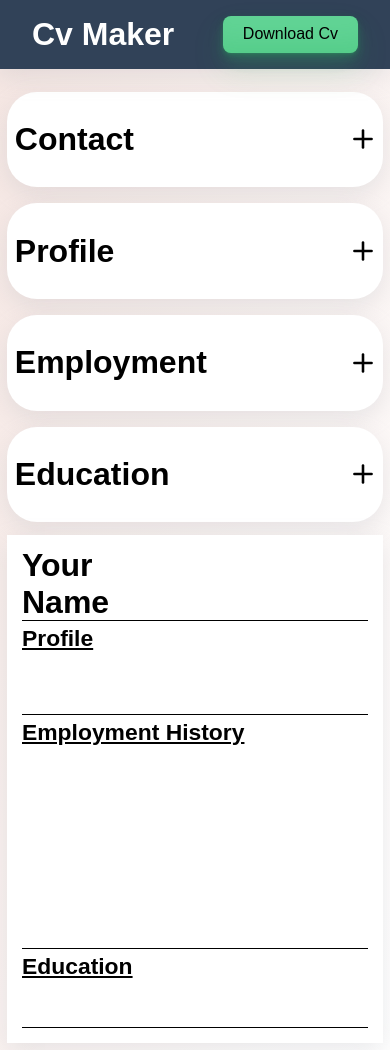
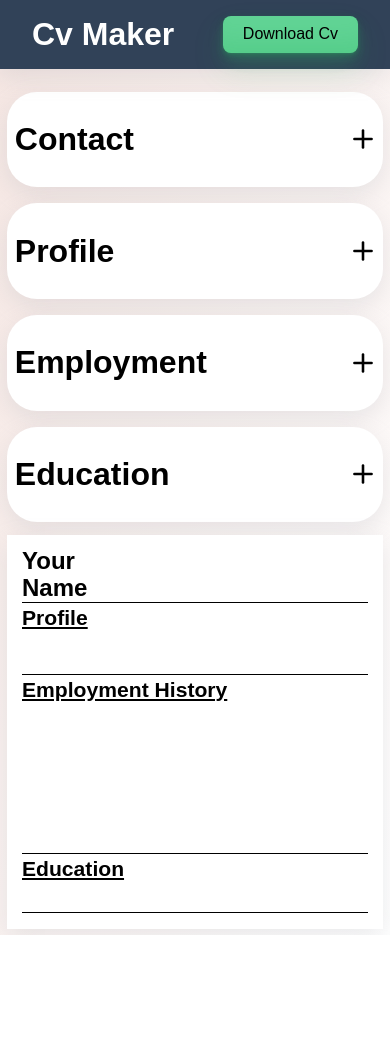
Before and after one commit to Jonathan-Winter-Dev/cv-maker, a React (Vite) app: page / in a window 390 px wide. After the commit the page ends 935 px from the top, so only its background shows below. Built offline with nearby package versions, Linux system fonts and the light colour scheme.

Commit message:
fix small screen cv display

```diff
--- a/src/App.css
+++ b/src/App.css
@@ -887,13 +887,19 @@ textarea {
   }
 
   .cvPage {
-    --cv-h1: 2rem;
-    --cv-h2: 1.3rem;
+    --cv-h1: 1.5rem;
+    --cv-h2: 1.2rem;
     --cv-h3: 1.1rem;
     --cv-h4: 1rem;
     --cv-p: 0.9rem;
 
     aspect-ratio: auto;
+  }
+
+  .cvPage > div {
+    display: flex;
+    flex-direction: column;
+    flex-wrap: wrap;
   }
 
   .cvPage .jobCvContainer,
```
